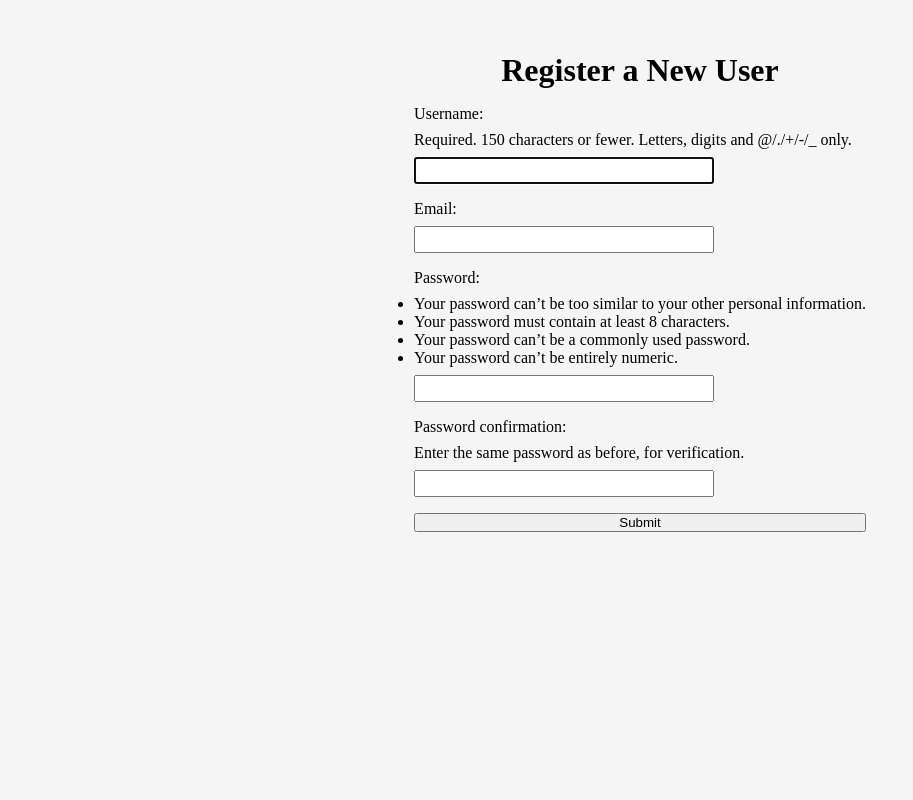
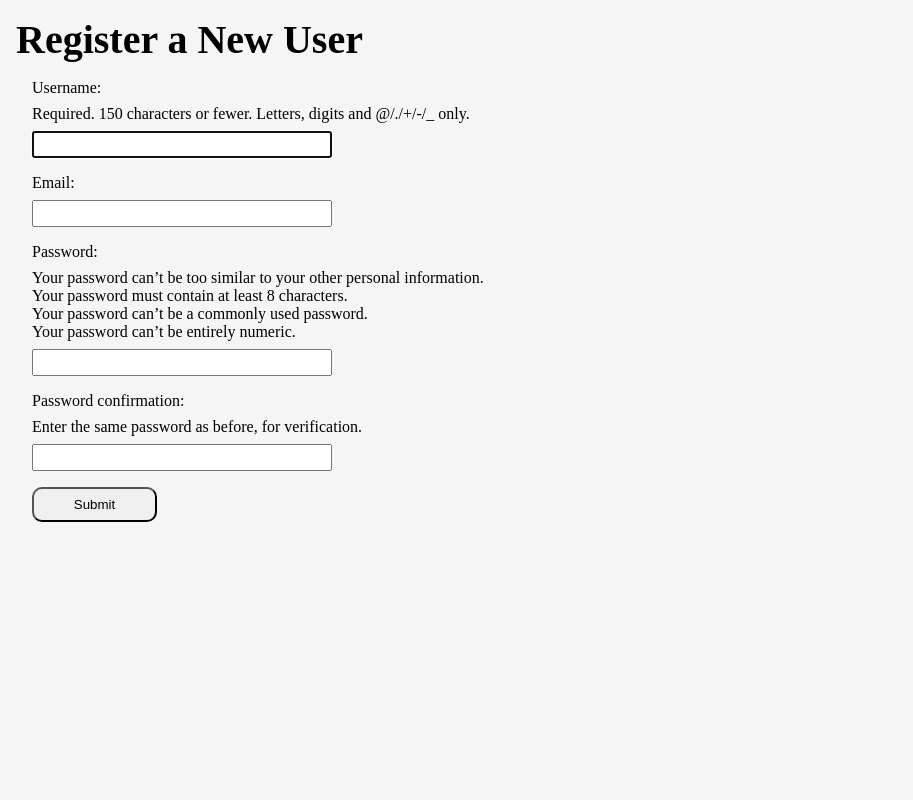
Before and after one commit to AlejandroM2000/expensetracker, a Django app: page /register/ in a window 1280 px wide. Shown: the whole page, without its empty margins (0-913 px from the left). Run offline with Django 5.2, Linux system fonts and the light colour scheme.

Commit message:
cscs changes

```diff
--- a/expensetracker/settings.py
+++ b/expensetracker/settings.py
@@ -81,7 +81,7 @@ DATABASES = {
         'ENGINE': 'django.db.backends.postgresql',
         'NAME': 'expenses',
         'USER': 'postgres',
-        'PASSWORD': 'Stockton209!',
+        'PASSWORD': '',
         'HOST': 'localhost',
         'PORT': '',
     }
--- a/static/css/styles.css
+++ b/static/css/styles.css
@@ -5,24 +5,36 @@
 }
 
 body {
-    min-height: 75vh;
+    min-height: 100vh;
     background-color: whitesmoke;
     color: black;
-    font-size: 100%;
-    display: flex;
-    flex-direction: column;
+    font-size: 3rem;
+}
 
+nav {
+    padding: 1rem;
+    background-color: #44B78B;
+    color: white;
+    font-size: 2.5rem;
 }
 
 main {
-    flex-grow: 1;
-    display: grid;
-    place-content: center;
+    padding: 1rem;
+}
+
+section {
+    display: flex;
+    flex-flow: column;
+    gap: 1rem;
 }
 
 h1,
+h2 {
+    font-size: 2.5rem;
+}
+
 p {
-    text-align: center;
+    font-size: 1rem;
 }
 
 a {
@@ -34,7 +46,14 @@ a:hover {
     opacity: .85;
 }
 
+.banner {
+    display: block;
+    width: 100%;
+    max-width: 800px;
+}
+
 .form-with-validation {
+    max-width: 600px;
     font-size: 1rem;
     padding: 1rem;
     display: flex;
@@ -52,3 +71,42 @@ a:hover {
     padding: 0.25rem;
     max-width: 300px;
 }
+
+.form-submit {
+    padding: 0.5rem;
+    border-radius: 10px;
+    width: 125px;
+}
+
+.helptext {
+    display: none;
+
+}
+
+.helptext ul {
+    list-style-type: none;
+}
+
+.errorlist {
+    color: #F00;
+    margin-left: 2rem;
+}
+
+.errorlist li::marker {
+    content: '🚨 ';
+}
+
+
+.logout {
+    display: inline-block;
+}
+
+.logout-button {
+    font-size: 2.5rem;
+    background-color: rgb(0, 0, 0, 0);
+    border: none;
+}
+
+.logout-button:hover {
+    opacity: .85;
+}
```
